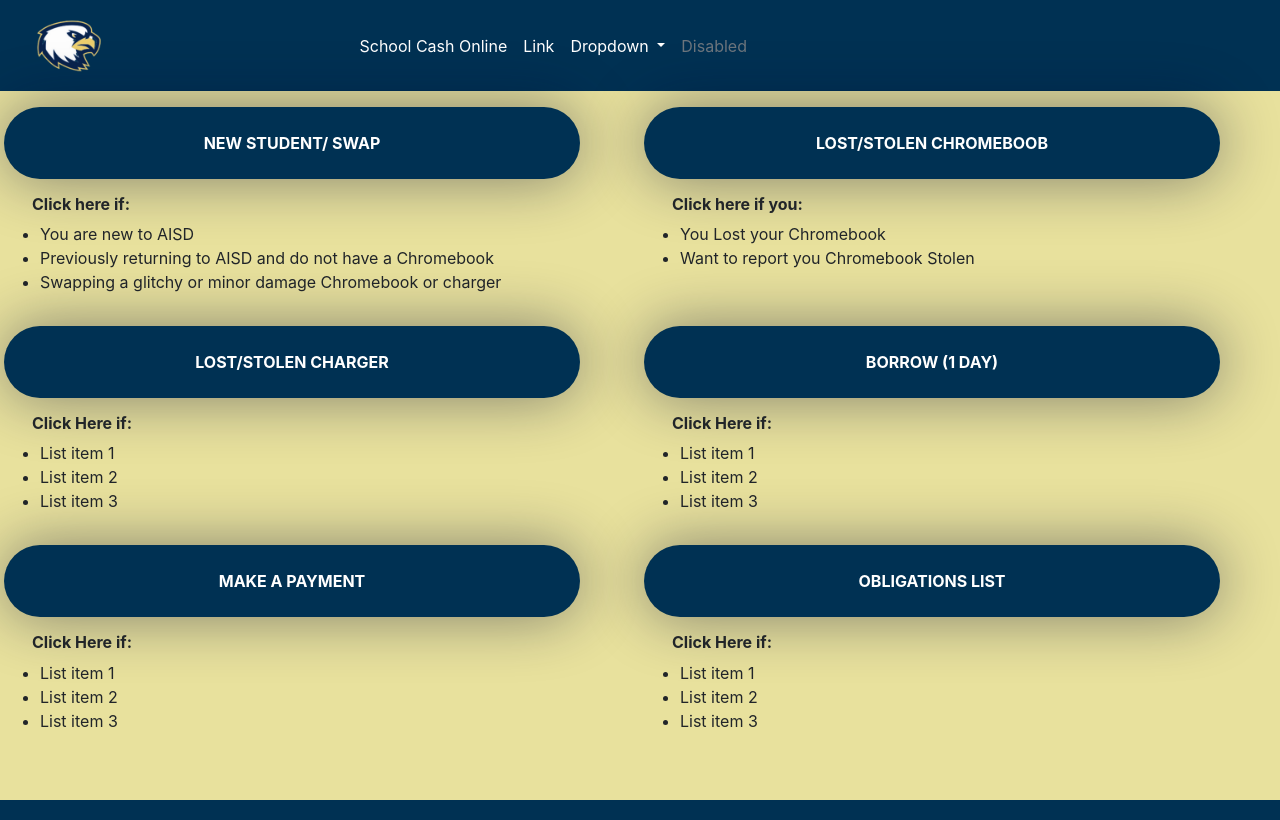
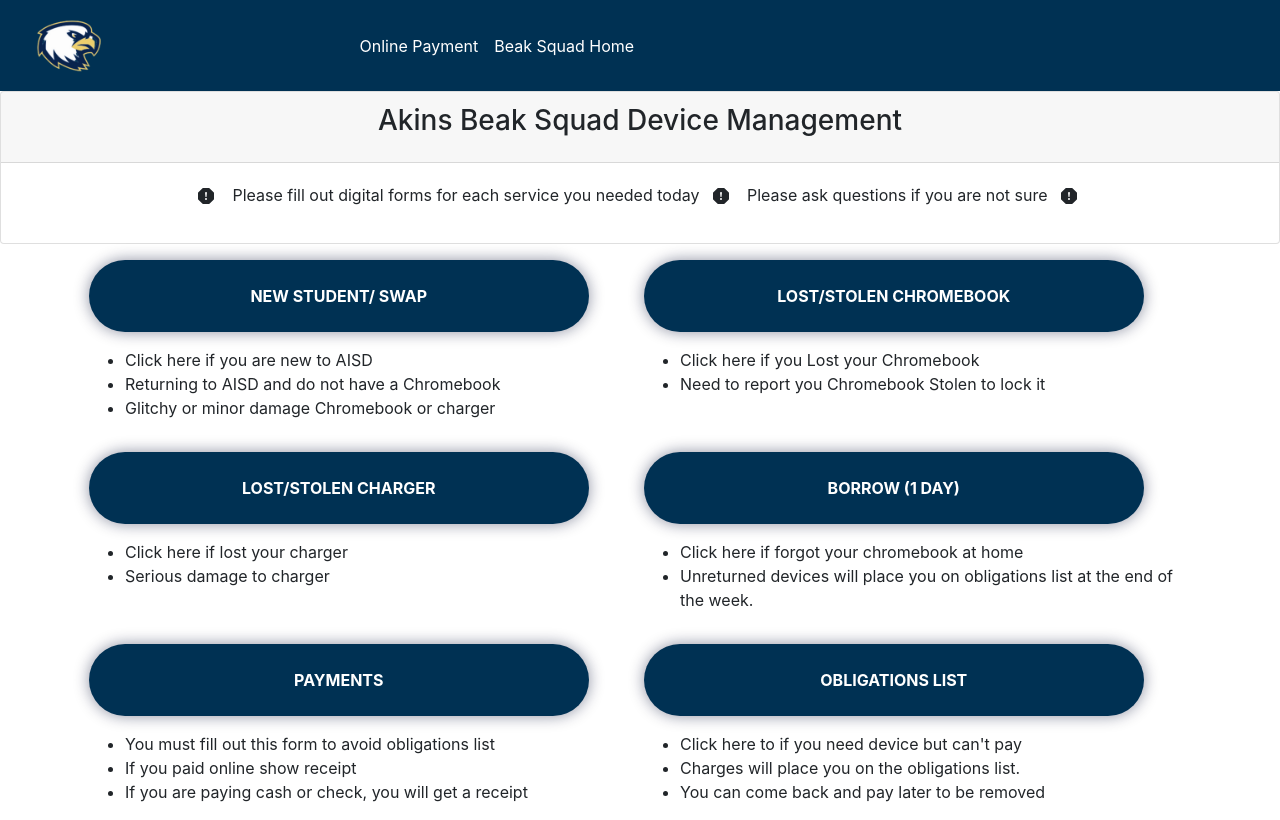
Before and after one commit to clos2go/deviceManFD2023, a PHP site: page / in a window 1280 px wide. Run offline with PHP 8.4, Linux system fonts and the light colour scheme.

Commit message:
cleaned up styles and adde favicon and starting to add links

```diff
--- a/index.html
+++ b/index.html
@@ -9,6 +9,7 @@
 		/>
 		<link rel="stylesheet" type="text/css" href="styles.css" />
 		<title>Akins Device Management</title>
+		<link rel="icon" type="image/x-icon" href="/images/favicon-32x32.png" />
 	</head>
 	<body>
 		<nav class="navbar navbar-expand-lg bg-body-tertiary">
@@ -35,96 +36,125 @@
 					<ul class="navbar-nav me-auto mb-2 mb-lg-0 text-white">
 						<li class="nav-item">
 							<a class="nav-link active text-white" aria-current="page" href="#"
-								>School Cash Online</a
+								>Online Payment</a
 							>
 						</li>
 						<li class="nav-item">
-							<a class="nav-link text-white" href="#">Link</a>
+							<a class="nav-link text-white" href="#">Beak Squad Home</a>
 						</li>
-						<li class="nav-item dropdown">
-							<a
-								class="nav-link dropdown-toggle text-white"
-								href="#"
-								role="button"
-								data-bs-toggle="dropdown"
-								aria-expanded="false"
-							>
-								Dropdown
-							</a>
-							<ul class="dropdown-menu">
-								<li><a class="dropdown-item" href="#">Action</a></li>
-								<li><a class="dropdown-item" href="#">Another action</a></li>
-								<li><hr class="dropdown-divider" /></li>
-								<li>
-									<a class="dropdown-item" href="#">Something else here</a>
-								</li>
-							</ul>
-						</li>
-						<li class="nav-item">
+						<!-- <li class="nav-item">
 							<a class="nav-link disabled">Disabled</a>
-						</li>
+						</li> -->
 					</ul>
 				</div>
 			</div>
 		</nav>
-		<div class="d-flex justify-content-center align-items-center">
+		<div class="card text-center">
+			<div class="card-header">
+				<h3 class="card-title">Akins Beak Squad Device Management</h3>
+			</div>
+			<div class="card-body card-text">
+				<p>
+					<svg
+						xmlns="http://www.w3.org/2000/svg"
+						width="16"
+						height="16"
+						fill="currentColor"
+						class="bi bi-exclamation-octagon-fill"
+						viewbox="0 0 16 16"
+					>
+						<path
+							d="M11.46.146A.5.5 0 0 0 11.107 0H4.893a.5.5 0 0 0-.353.146L.146 4.54A.5.5 0 0 0 0 4.893v6.214a.5.5 0 0 0 .146.353l4.394 4.394a.5.5 0 0 0 .353.146h6.214a.5.5 0 0 0 .353-.146l4.394-4.394a.5.5 0 0 0 .146-.353V4.893a.5.5 0 0 0-.146-.353L11.46.146zM8 4c.535 0 .954.462.9.995l-.35 3.507a.552.552 0 0 1-1.1 0L7.1 4.995A.905.905 0 0 1 8 4zm.002 6a1 1 0 1 1 0 2 1 1 0 0 1 0-2z"
+						/>
+					</svg>
+					&nbsp&nbsp Please fill out digital forms for each service you needed
+					today&nbsp&nbsp
+					<svg
+						xmlns="http://www.w3.org/2000/svg"
+						width="16"
+						height="16"
+						fill="currentColor"
+						class="bi bi-exclamation-octagon-fill"
+						viewbox="0 0 16 16"
+					>
+						<path
+							d="M11.46.146A.5.5 0 0 0 11.107 0H4.893a.5.5 0 0 0-.353.146L.146 4.54A.5.5 0 0 0 0 4.893v6.214a.5.5 0 0 0 .146.353l4.394 4.394a.5.5 0 0 0 .353.146h6.214a.5.5 0 0 0 .353-.146l4.394-4.394a.5.5 0 0 0 .146-.353V4.893a.5.5 0 0 0-.146-.353L11.46.146zM8 4c.535 0 .954.462.9.995l-.35 3.507a.552.552 0 0 1-1.1 0L7.1 4.995A.905.905 0 0 1 8 4zm.002 6a1 1 0 1 1 0 2 1 1 0 0 1 0-2z"
+						/>
+					</svg>
+					&nbsp&nbsp Please ask questions if you are not sure&nbsp&nbsp
+					<svg
+						xmlns="http://www.w3.org/2000/svg"
+						width="16"
+						height="16"
+						fill="currentColor"
+						class="bi bi-exclamation-octagon-fill"
+						viewbox="0 0 16 16"
+					>
+						<path
+							d="M11.46.146A.5.5 0 0 0 11.107 0H4.893a.5.5 0 0 0-.353.146L.146 4.54A.5.5 0 0 0 0 4.893v6.214a.5.5 0 0 0 .146.353l4.394 4.394a.5.5 0 0 0 .353.146h6.214a.5.5 0 0 0 .353-.146l4.394-4.394a.5.5 0 0 0 .146-.353V4.893a.5.5 0 0 0-.146-.353L11.46.146zM8 4c.535 0 .954.462.9.995l-.35 3.507a.552.552 0 0 1-1.1 0L7.1 4.995A.905.905 0 0 1 8 4zm.002 6a1 1 0 1 1 0 2 1 1 0 0 1 0-2z"
+						/></svg
+					>&nbsp
+				</p>
+			</div>
+		</div>
+		<main
+			class="container d-flex text-center justify-content-center align-items-center"
+		>
 			<div class="btn-group flex-row d-flex flex-wrap">
 				<div class="w-50 btn-facts">
-					<button class="btn btn-custom mx-1">New Student/ Swap</button>
-					<h6>Click here if:</h6>
+					<a href="https://forms.gle/mVg1AjeYvxGbMjddA">
+						<button class="btn btn-custom mx-1">New Student/ Swap</button>
+					</a>
+
 					<ul>
-						<li>You are new to AISD</li>
-						<li>Previously returning to AISD and do not have a Chromebook</li>
-						<li>Swapping a glitchy or minor damage Chromebook or charger</li>
+						<li>Click here if you are new to AISD</li>
+						<li>Returning to AISD and do not have a Chromebook</li>
+						<li>Glitchy or minor damage Chromebook or charger</li>
 					</ul>
 				</div>
 				<div class="w-50 btn-facts">
 					<button class="btn btn-custom mx-1 w-30">
-						Lost/Stolen ChromebooB
+						Lost/Stolen Chromebook
 					</button>
-					<h6>Click here if you:</h6>
 					<ul>
-						<li>You Lost your Chromebook</li>
-						<li>Want to report you Chromebook Stolen</li>
+						<li>Click here if you Lost your Chromebook</li>
+						<li>Need to report you Chromebook Stolen to lock it</li>
 					</ul>
 				</div>
 				<div class="w-50 btn-facts">
 					<button class="btn btn-custom mx-1 w-30">Lost/Stolen Charger</button>
-					<h6>Click Here if:</h6>
 					<ul>
-						<li>List item 1</li>
-						<li>List item 2</li>
-						<li>List item 3</li>
+						<li>Click here if lost your charger</li>
+						<li>Serious damage to charger</li>
 					</ul>
 				</div>
 				<div class="w-50 btn-facts">
 					<button class="btn btn-custom mx-1 w-30">Borrow (1 Day)</button>
-					<h6>Click Here if:</h6>
 					<ul>
-						<li>List item 1</li>
-						<li>List item 2</li>
-						<li>List item 3</li>
+						<li>Click here if forgot your chromebook at home</li>
+						<li>
+							Unreturned devices will place you on obligations list at the end
+							of the week.
+						</li>
 					</ul>
 				</div>
 				<div class="w-50 btn-facts">
-					<button class="btn btn-custom mx-1 w-30">Make a PAyment</button>
-					<h6>Click Here if:</h6>
+					<button class="btn btn-custom mx-1 w-30">Payments</button>
 					<ul>
-						<li>List item 1</li>
-						<li>List item 2</li>
-						<li>List item 3</li>
+						<li>You must fill out this form to avoid obligations list</li>
+						<li>If you paid online show receipt</li>
+						<li>If you are paying cash or check, you will get a receipt</li>
 					</ul>
 				</div>
 				<div class="w-50 btn-facts">
 					<button class="btn btn-custom mx-1 w-30">Obligations List</button>
-					<h6>Click Here if:</h6>
 					<ul>
-						<li>List item 1</li>
-						<li>List item 2</li>
-						<li>List item 3</li>
+						<li>Click here to if you need device but can't pay</li>
+						<li>Charges will place you on the obligations list.</li>
+						<li>You can come back and pay later to be removed</li>
 					</ul>
 				</div>
 			</div>
-		</div>
+		</main>
 	</body>
 </html>
--- a/styles.css
+++ b/styles.css
@@ -8,7 +8,6 @@ a.navbar-brand {
 }
 
 body {
-	background-color: #e8e19d;
 	height: 100vh;
 	display: flexbox;
 	align-items: center;
@@ -28,14 +27,15 @@ body {
 	text-transform: uppercase;
 	font-weight: 700;
 	border-radius: 1000px;
-	box-shadow: 0 0 60px rgba(6, 12, 50, 0.46);
+	box-shadow: 0 0 15px rgba(6, 12, 50, 0.46);
 }
 
 .btn-custom:hover,
 .btn-custom:focus {
 	color: #e8e19d;
 	transform: translateY(-1px);
-	width: 94%;
+	width: 95%;
+	box-shadow: 0 0 60px rgba(232, 225, 157, 1);
 }
 
 .btn-custom:hover::before,
@@ -54,15 +54,24 @@ body {
 	height: 30px;
 	border-radius: 100%;
 	border: 6px solid #003153;
-	position: absolute;
+
 	z-index: -1;
 	top: 50%;
 	left: 50%;
 	transform: translate(-50%, -50%);
 }
 
+.btn-facts {
+	text-align: left;
+}
+
 .btn-facts h6 {
 	padding-left: 2rem;
 	font-weight: 700;
+	text-align: left;
+}
+
+main {
+	width: 95%;
 }
 /* MEDIA QUERIES */
```
Also changed, not shown: images/favicon-32x32.png (added).
